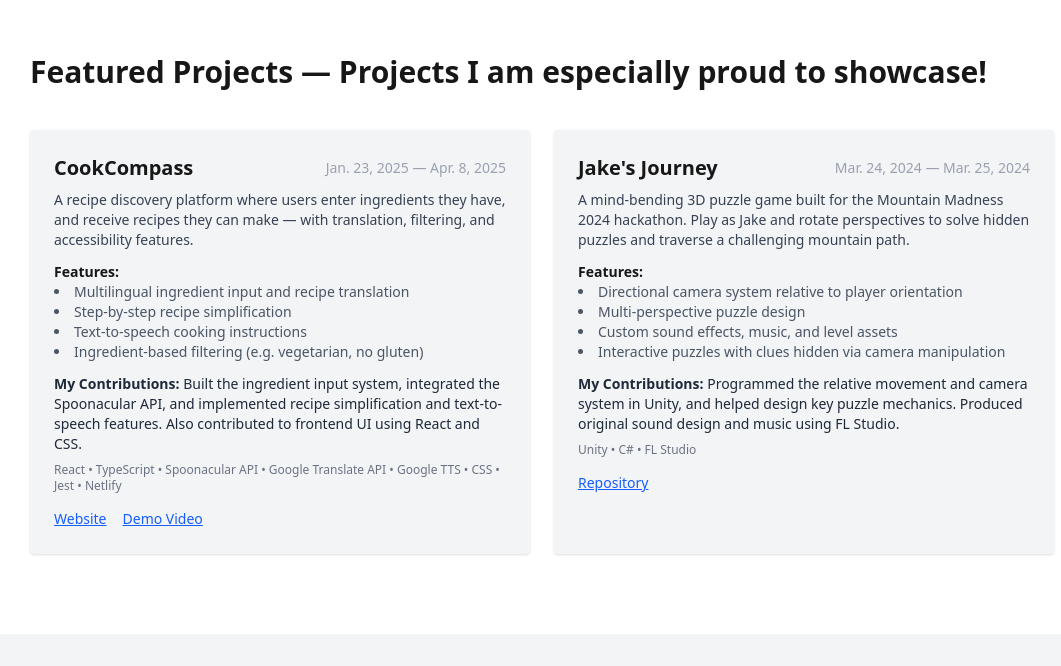
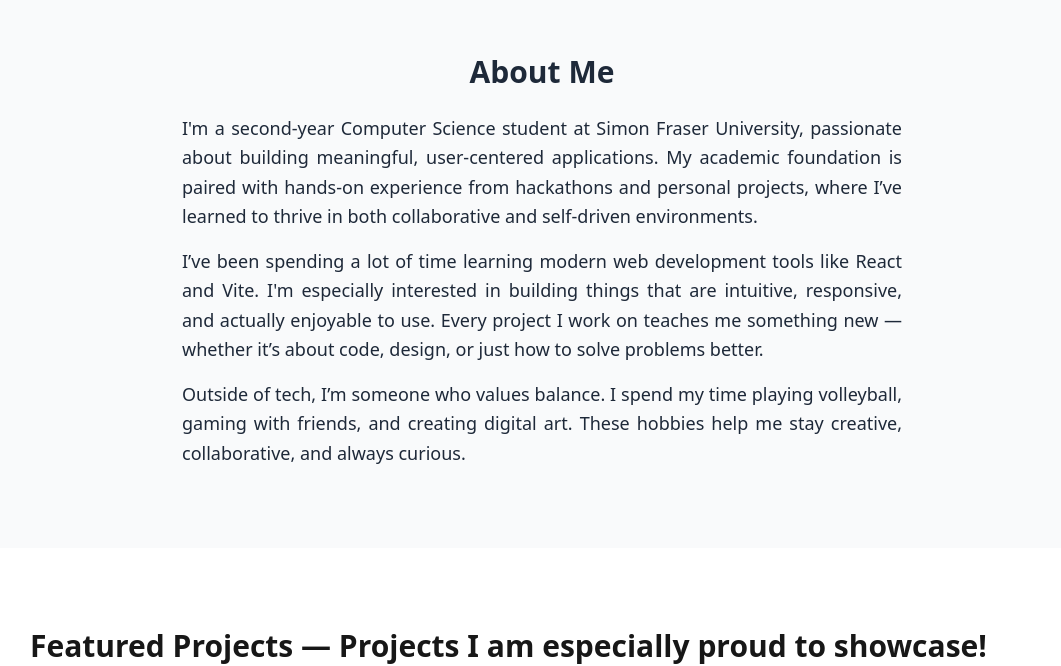
Before and after one commit to Vipplynn/portfolio-site, a React (Vite) app: page / in a window 1280 px wide. Shown: the part 826-1492 px from the top of the page, without its empty margins (98-1159 px from the left). Built offline with nearby package versions, Linux system fonts and the light colour scheme.

Commit message:
updated about section

```diff
--- a/src/App.tsx
+++ b/src/App.tsx
@@ -14,10 +14,10 @@ function App() {
       <Navbar />
       <main>
         <Hero />
+        <About />
         <FeaturedProjects />
         <Projects />
         <Experience />
-        <About />
         <Contact />
       </main>
       <Footer />
--- a/src/components/About.tsx
+++ b/src/components/About.tsx
@@ -1,24 +1,17 @@
 function About() {
   return (
-      <section id="about" className="py-20 px-4">
-        <div className="max-w-4xl mx-auto">
+    <section id="about" className="py-20 bg-gray-50 text-gray-800">
+      <div className="max-w-3xl mx-auto px-6 text-center">
         <h2 className="text-3xl font-bold mb-6">About Me</h2>
-          <p className="text-gray-700">
-            I’m currently a 2nd-year CS student at Simon Fraser University. I’ve won multiple hackathons,
-            and I’m passionate about web dev, sound design, and crafting interactive user experiences.
+        <p className="text-lg leading-relaxed mb-4 text-justify">
+          I'm a second-year Computer Science student at Simon Fraser University, passionate about building meaningful, user-centered applications. My academic foundation is paired with hands-on experience from hackathons and personal projects, where I’ve learned to thrive in both collaborative and self-driven environments.
         </p>
-
-          <ul className="space-y-4 border-l-2 border-blue-600 pl-4">
-            <li>
-              <span className="font-semibold">🏆 Mar 2024</span> — Won 3rd place at Mountain Madness Hackathon
-            </li>
-            <li>
-              <span className="font-semibold">🔨 Apr 2025</span> — Built CookCompass, a recipe finder web app
-            </li>
-            <li>
-              <span className="font-semibold">🎓 Now</span> — Working on personal projects to land a co-op!
-            </li>
-          </ul>
+        <p className="text-lg leading-relaxed mb-4 text-justify">
+          I’ve been spending a lot of time learning modern web development tools like React and Vite. I'm especially interested in building things that are intuitive, responsive, and actually enjoyable to use. Every project I work on teaches me something new — whether it’s about code, design, or just how to solve problems better.
+        </p>
+        <p className="text-lg leading-relaxed text-justify">
+          Outside of tech, I’m someone who values balance. I spend my time playing volleyball, gaming with friends, and creating digital art. These hobbies help me stay creative, collaborative, and always curious.
+        </p>
       </div>
     </section>
   );
--- a/src/components/Navbar.tsx
+++ b/src/components/Navbar.tsx
@@ -4,8 +4,8 @@ function Navbar() {
         <div className="max-w-6xl mx-auto px-4 py-3 flex justify-between items-center">
           <span className="text-lg font-semibold">Christian Cho</span>
           <div className="space-x-4 text-sm">
+            <a href="#about" className="hover:underline">About</a>
             <a href="#featured-projects" className="hover:underline">Projects</a>
-            <a href="#about" className="hover:underline">About</a>
             <a href="#contact" className="hover:underline">Contact</a>
           </div>
         </div>
```
Lines whose indentation alone changed are shown as unchanged.
